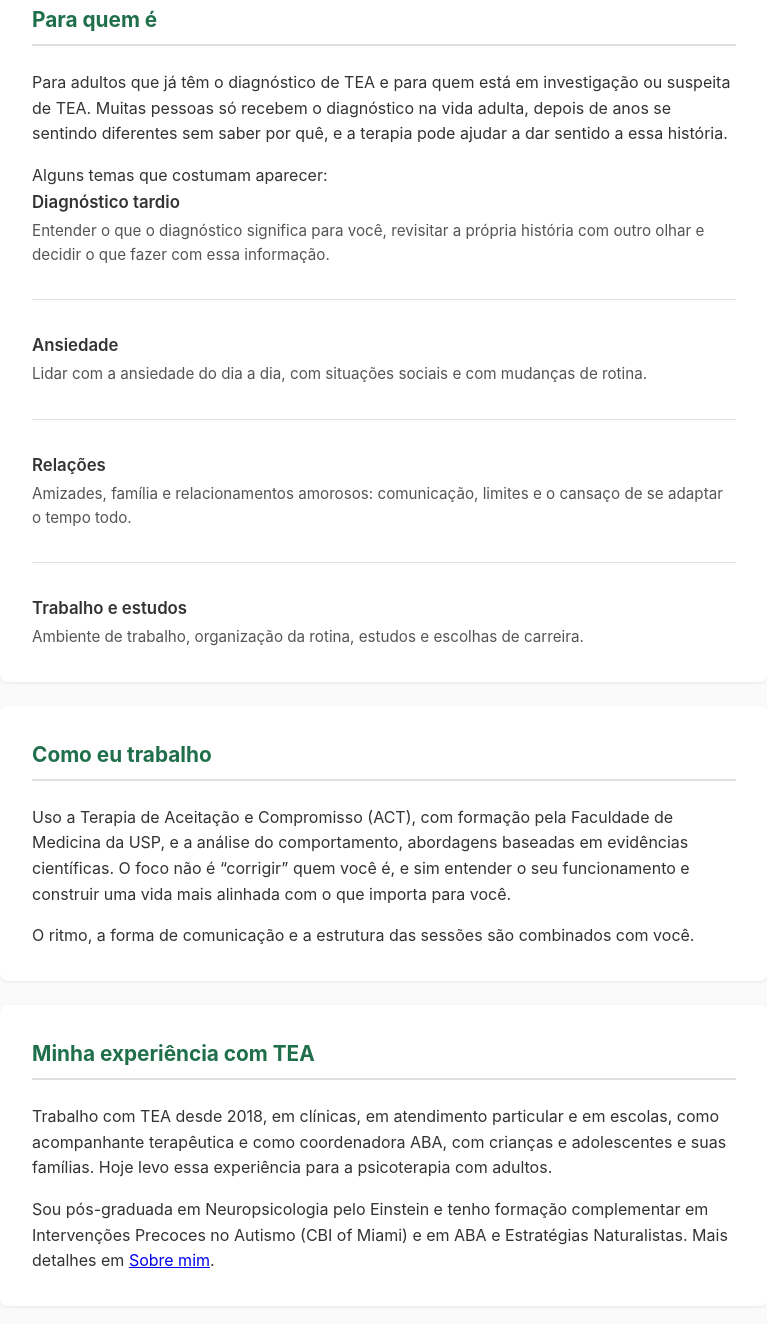
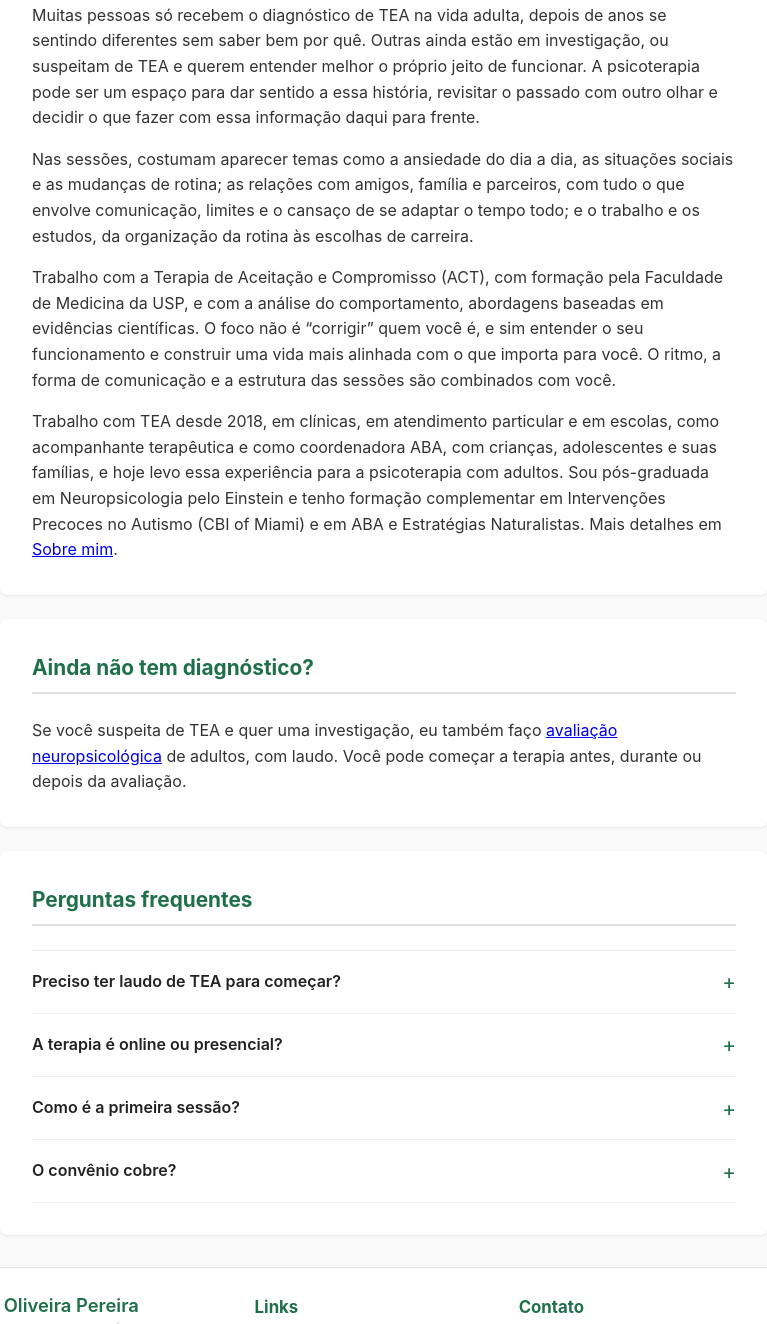
Before and after one commit to gabriellaopg/gabriellaopg.github.io, a plain HTML site: page previa/psicoterapia-adultos-tea.html in a window 1280 px wide. Shown: the part 733-2057 px from the top of the page, without its empty margins (256-1023 px from the left). Drawn offline with nearby package versions, Linux system fonts and the light colour scheme.

Commit message:
Prévia: página de TEA em texto corrido, sem subtítulos
Co-Authored-By: Claude Opus 5.5 <noreply@anthropic.com>
Claude-Session: https://claude.ai/code/session_01AizkYchsuGK3yMUDiQG1Xf

```diff
--- a/previa/psicoterapia-adultos-tea.html
+++ b/previa/psicoterapia-adultos-tea.html
@@ -64,45 +64,10 @@
         </section>
 
         <section class="card">
-            <h2 style="margin-top:0;">Para quem é</h2>
-            <p>Para adultos que já têm o diagnóstico de TEA e para quem está em investigação ou suspeita de TEA. Muitas pessoas só recebem o diagnóstico na vida adulta, depois de anos se sentindo diferentes sem saber por quê, e a terapia pode ajudar a dar sentido a essa história.</p>
-            <p style="margin:0;">Alguns temas que costumam aparecer:</p>
-            <div class="item">
-                <div class="item-content">
-                    <div class="item-title">Diagnóstico tardio</div>
-                    <div class="item-description">Entender o que o diagnóstico significa para você, revisitar a própria história com outro olhar e decidir o que fazer com essa informação.</div>
-                </div>
-            </div>
-            <div class="item">
-                <div class="item-content">
-                    <div class="item-title">Ansiedade</div>
-                    <div class="item-description">Lidar com a ansiedade do dia a dia, com situações sociais e com mudanças de rotina.</div>
-                </div>
-            </div>
-            <div class="item">
-                <div class="item-content">
-                    <div class="item-title">Relações</div>
-                    <div class="item-description">Amizades, família e relacionamentos amorosos: comunicação, limites e o cansaço de se adaptar o tempo todo.</div>
-                </div>
-            </div>
-            <div class="item">
-                <div class="item-content">
-                    <div class="item-title">Trabalho e estudos</div>
-                    <div class="item-description">Ambiente de trabalho, organização da rotina, estudos e escolhas de carreira.</div>
-                </div>
-            </div>
-        </section>
-
-        <section class="card">
-            <h2 style="margin-top:0;">Como eu trabalho</h2>
-            <p>Uso a Terapia de Aceitação e Compromisso (ACT), com formação pela Faculdade de Medicina da USP, e a análise do comportamento, abordagens baseadas em evidências científicas. O foco não é “corrigir” quem você é, e sim entender o seu funcionamento e construir uma vida mais alinhada com o que importa para você.</p>
-            <p style="margin:0;">O ritmo, a forma de comunicação e a estrutura das sessões são combinados com você.</p>
-        </section>
-
-        <section class="card">
-            <h2 style="margin-top:0;">Minha experiência com TEA</h2>
-            <p>Trabalho com TEA desde 2018, em clínicas, em atendimento particular e em escolas, como acompanhante terapêutica e como coordenadora ABA, com crianças e adolescentes e suas famílias. Hoje levo essa experiência para a psicoterapia com adultos.</p>
-            <p style="margin:0;">Sou pós-graduada em Neuropsicologia pelo Einstein e tenho formação complementar em Intervenções Precoces no Autismo (CBI of Miami) e em ABA e Estratégias Naturalistas. Mais detalhes em <a href="../quem-sou-eu.html">Sobre mim</a>.</p>
+            <p>Muitas pessoas só recebem o diagnóstico de TEA na vida adulta, depois de anos se sentindo diferentes sem saber bem por quê. Outras ainda estão em investigação, ou suspeitam de TEA e querem entender melhor o próprio jeito de funcionar. A psicoterapia pode ser um espaço para dar sentido a essa história, revisitar o passado com outro olhar e decidir o que fazer com essa informação daqui para frente.</p>
+            <p>Nas sessões, costumam aparecer temas como a ansiedade do dia a dia, as situações sociais e as mudanças de rotina; as relações com amigos, família e parceiros, com tudo o que envolve comunicação, limites e o cansaço de se adaptar o tempo todo; e o trabalho e os estudos, da organização da rotina às escolhas de carreira.</p>
+            <p>Trabalho com a Terapia de Aceitação e Compromisso (ACT), com formação pela Faculdade de Medicina da USP, e com a análise do comportamento, abordagens baseadas em evidências científicas. O foco não é “corrigir” quem você é, e sim entender o seu funcionamento e construir uma vida mais alinhada com o que importa para você. O ritmo, a forma de comunicação e a estrutura das sessões são combinados com você.</p>
+            <p style="margin:0;">Trabalho com TEA desde 2018, em clínicas, em atendimento particular e em escolas, como acompanhante terapêutica e como coordenadora ABA, com crianças, adolescentes e suas famílias, e hoje levo essa experiência para a psicoterapia com adultos. Sou pós-graduada em Neuropsicologia pelo Einstein e tenho formação complementar em Intervenções Precoces no Autismo (CBI of Miami) e em ABA e Estratégias Naturalistas. Mais detalhes em <a href="../quem-sou-eu.html">Sobre mim</a>.</p>
         </section>
 
         <section class="card">
```
